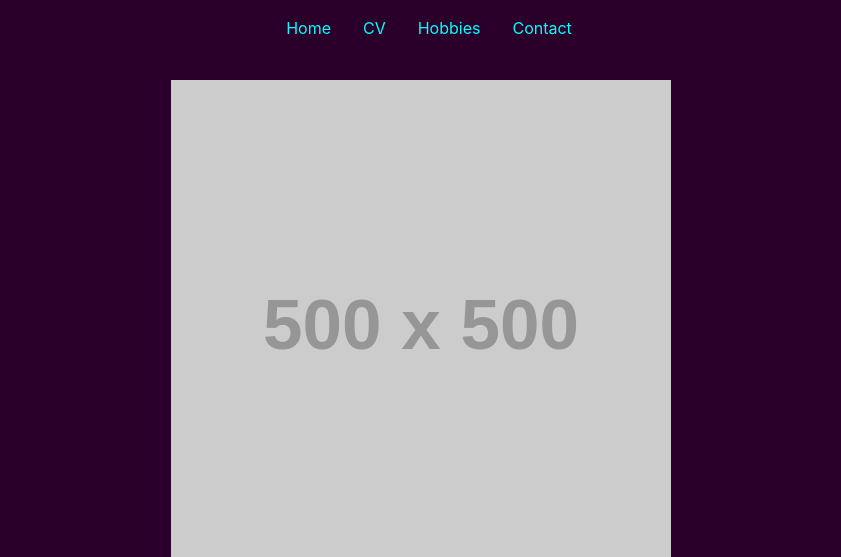
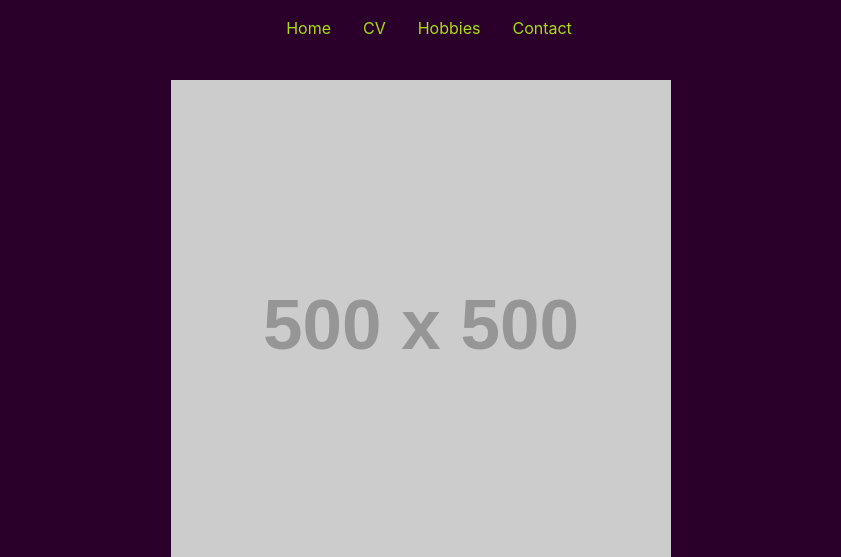
Before and after one commit to ArttuKuula/wohi, a plain HTML site: page index.html in a window 1280 px wide. Shown: the top 557 px of the page, without its empty margins (219-1060 px from the left). Drawn offline with nearby package versions, Linux system fonts and the light colour scheme; placeholder pictures from the web are drawn by us.

Commit message:
Changed the color of howering

```diff
--- a/style.css
+++ b/style.css
@@ -46,7 +46,7 @@ body {
 
 /* Neon-efekti linkeille */
 .neon-link {
-    color: #00ffff; /* Neon sininen */
+    color: #a9dd0b; /* Neon sininen */
     transition: color 0.3s, text-shadow 0.3s; /* Sulava siirtymä */
 }
 
```
